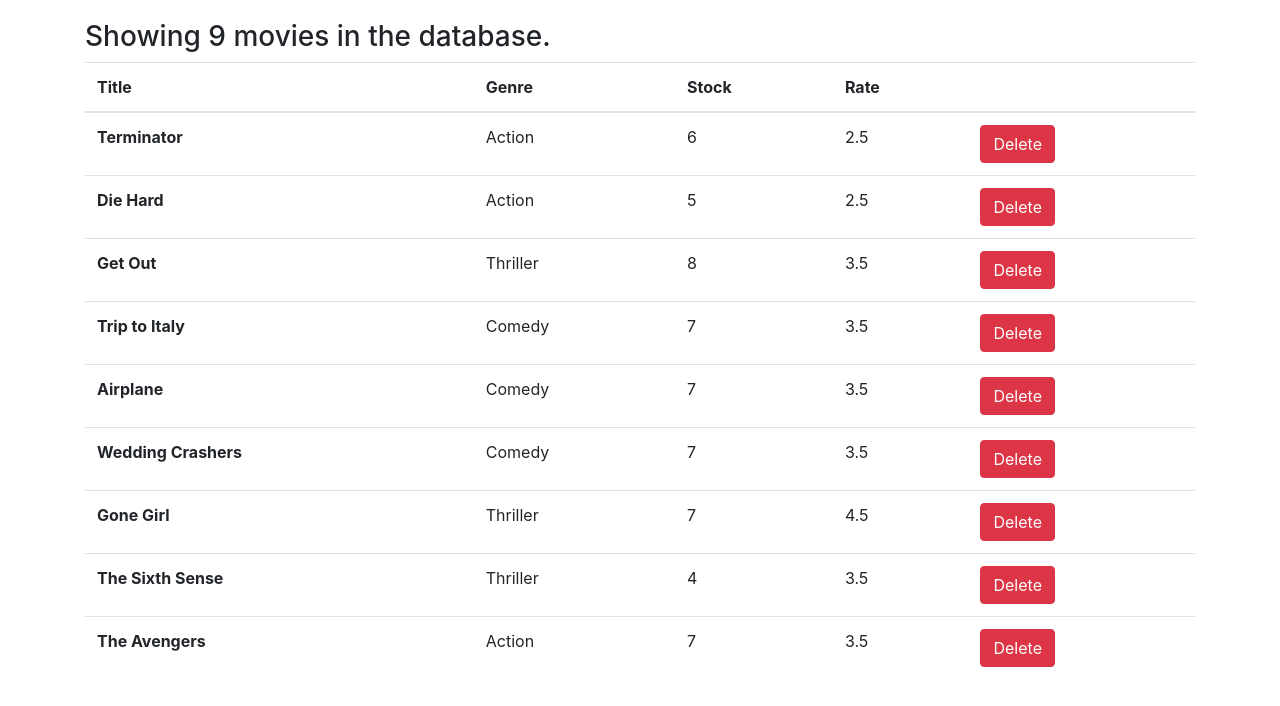
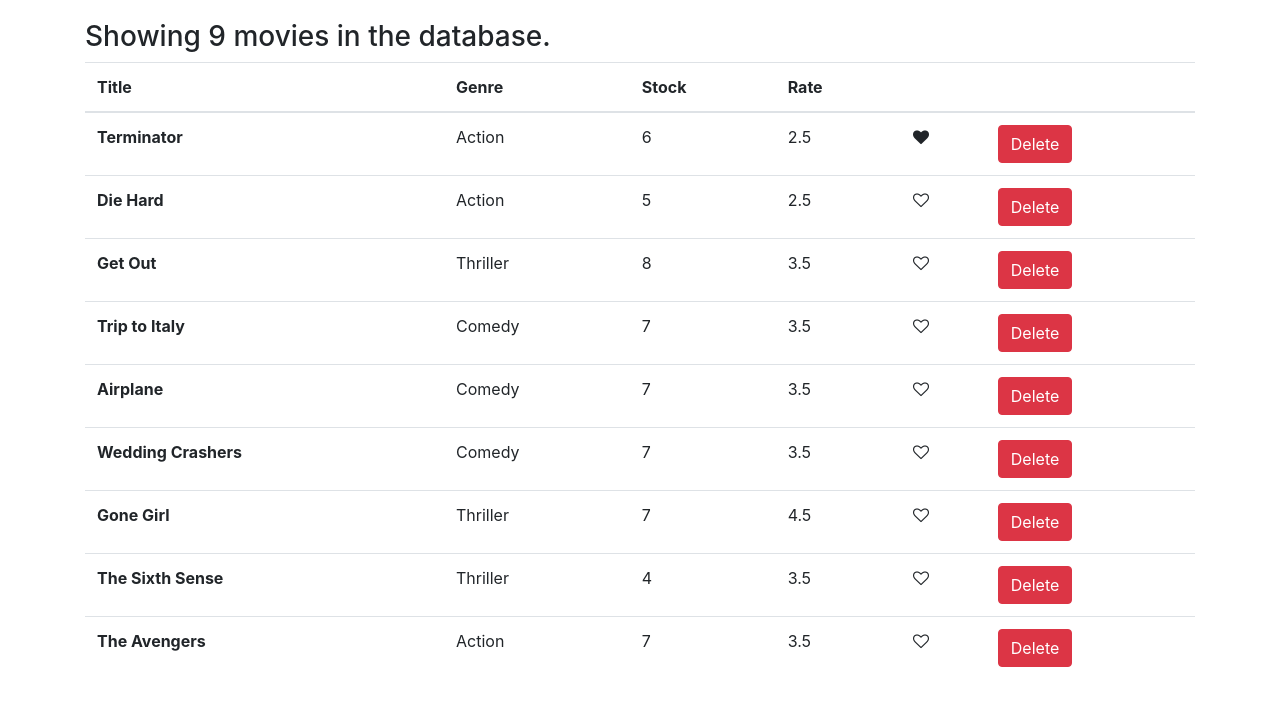
Before and after one commit to samsaravillo/vidly, a React (Create React App) app: page / in a window 1280 px wide. Shown: the top 706 px of the page. Built offline with nearby package versions, Linux system fonts and the light colour scheme.

Commit message:
add like component

```diff
--- a/src/App.js
+++ b/src/App.js
@@ -1,13 +1,17 @@
-import React from 'react';
+import React, { Component } from 'react';
 import './App.css';
 import Movies from './components/movies';
 
-function App() {
-  return (
-    <main className="container">
+class App extends Component {
+  state = {  };
+
+  render() {
+    return (
+      <main className="container">
         <Movies />
-    </main>
-  );
+      </main>
+    );
+  }
 }
 
 export default App;
--- /dev/null
+++ b/src/components/common/like.jsx
@@ -0,0 +1,17 @@
+import React from 'react'
+
+const Like = props => {
+    let classes = 'fa fa-heart';
+    if (!props.liked) classes += '-o';
+
+    return (
+        <i
+            onClick={props.onLikeToggle}
+            className={classes}
+            aria-hidden="true"
+            style={{ cursor: 'pointer'}}
+        />
+    );
+}
+
+export default Like;
--- a/src/components/movies.jsx
+++ b/src/components/movies.jsx
@@ -1,4 +1,5 @@
 import React, { Component } from 'react';
+import Like from '../components/common/like';
 import { getMovies } from '../services/fakeMovieService';
 
 class Movies extends Component {
@@ -6,9 +7,16 @@
         movies: getMovies()
     };
 
-    handleDelete = (movie) => {
-        console.log(movie);
+    handleDelete = movie => {
         const movies = this.state.movies.filter(item => item !== movie);
+        this.setState({ movies });
+    };
+
+    handleLike = movie => {
+        const movies = [...this.state.movies];
+        const index = movies.indexOf(movie);
+        movies[index] = {...movies[index]};
+        movies[index].liked = !movies[index].liked;
         this.setState({ movies });
     };
 
@@ -28,6 +36,7 @@
                     <th scope="col">Stock</th>
                     <th scope="col">Rate</th>
                     <th scope="col"></th>
+                    <th scope="col"></th>
                     </tr>
                 </thead>
                 <tbody>
@@ -37,8 +46,16 @@
                         <td>{ movie.genre.name }</td>
                         <td>{ movie.numberInStock }</td>
                         <td>{ movie.dailyRentalRate }</td>
-                        <td><button onClick={ () => this.handleDelete(movie) }
-                                type="button" className="btn btn-danger">Delete</button></td>
+                        <td>
+                            <Like liked={movie.liked} onLikeToggle={() => this.handleLike(movie)} />
+                        </td>
+                        <td>
+                            <button
+                                onClick={ () => this.handleDelete(movie) }
+                                type="button" className="btn btn-danger">
+                                    Delete
+                            </button>
+                        </td>
                         </tr>
                     )}
                 </tbody>
@@ -46,6 +63,7 @@
             </div>
         );
     }
+
 }
 
 export default Movies;
--- a/src/services/fakeMovieService.js
+++ b/src/services/fakeMovieService.js
@@ -7,6 +7,7 @@
     genre: { _id: "5b21ca3eeb7f6fbccd471818", name: "Action" },
     numberInStock: 6,
     dailyRentalRate: 2.5,
+    liked: true,
     publishDate: "2018-01-03T19:04:28.809Z"
   },
   {
@@ -14,6 +15,7 @@
     title: "Die Hard",
     genre: { _id: "5b21ca3eeb7f6fbccd471818", name: "Action" },
     numberInStock: 5,
+    liked: false,
     dailyRentalRate: 2.5
   },
   {
@@ -21,6 +23,7 @@
     title: "Get Out",
     genre: { _id: "5b21ca3eeb7f6fbccd471820", name: "Thriller" },
     numberInStock: 8,
+    liked: false,
     dailyRentalRate: 3.5
   },
   {
@@ -28,6 +31,7 @@
     title: "Trip to Italy",
     genre: { _id: "5b21ca3eeb7f6fbccd471814", name: "Comedy" },
     numberInStock: 7,
+    liked: false,
     dailyRentalRate: 3.5
   },
   {
@@ -35,6 +39,7 @@
     title: "Airplane",
     genre: { _id: "5b21ca3eeb7f6fbccd471814", name: "Comedy" },
     numberInStock: 7,
+    liked: false,
     dailyRentalRate: 3.5
   },
   {
@@ -42,6 +47,7 @@
     title: "Wedding Crashers",
     genre: { _id: "5b21ca3eeb7f6fbccd471814", name: "Comedy" },
     numberInStock: 7,
+    liked: false,
     dailyRentalRate: 3.5
   },
   {
@@ -49,6 +55,7 @@
     title: "Gone Girl",
     genre: { _id: "5b21ca3eeb7f6fbccd471820", name: "Thriller" },
     numberInStock: 7,
+    liked: false,
     dailyRentalRate: 4.5
   },
   {
@@ -56,6 +63,7 @@
     title: "The Sixth Sense",
     genre: { _id: "5b21ca3eeb7f6fbccd471820", name: "Thriller" },
     numberInStock: 4,
+    liked: false,
     dailyRentalRate: 3.5
   },
   {
@@ -63,6 +71,7 @@
     title: "The Avengers",
     genre: { _id: "5b21ca3eeb7f6fbccd471818", name: "Action" },
     numberInStock: 7,
+    liked: false,
     dailyRentalRate: 3.5
   }
 ];
```
